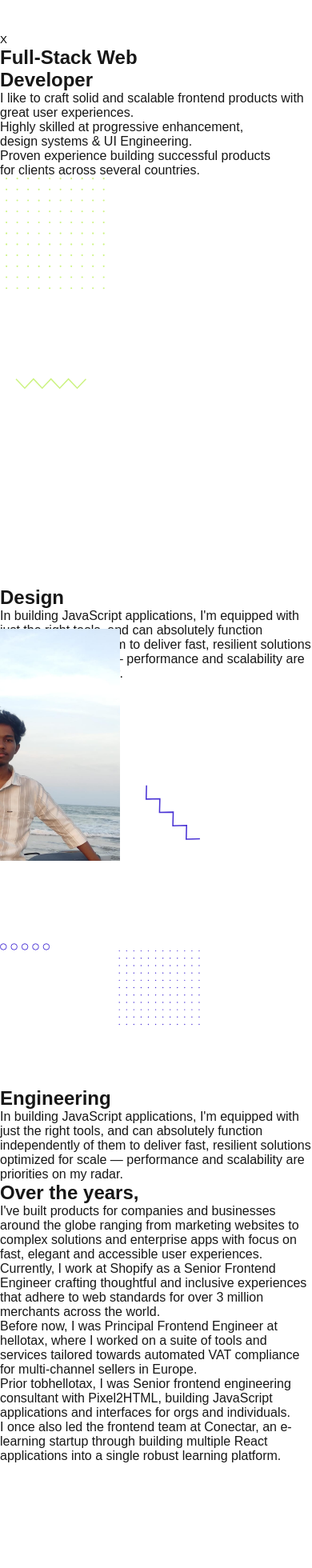
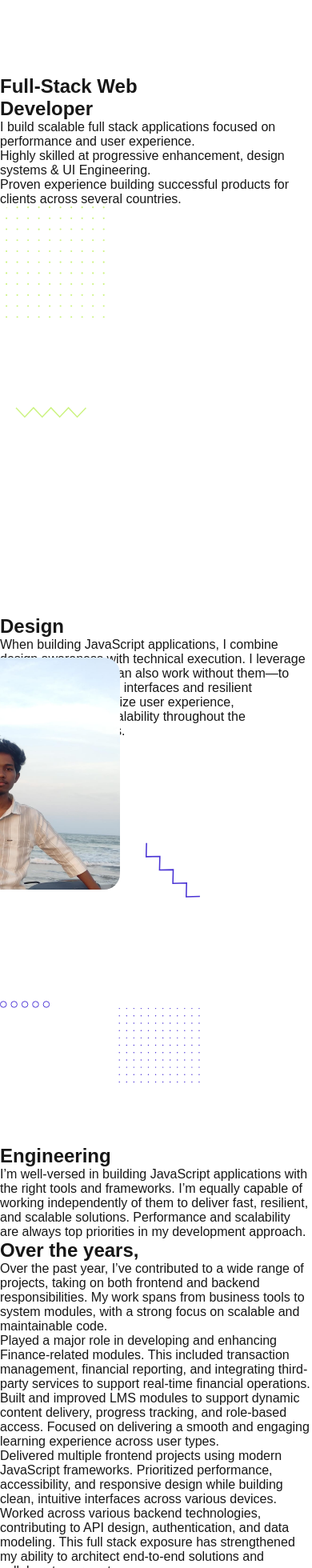
Before and after one commit to shobanbalaji/Dev-Portfolio, a Next.js app: page /home in a window 390 px wide. Shown: the top 1960 px of the page at 80% size. Built offline with nearby package versions, Linux system fonts and the light colour scheme.

Commit message:
Mobile optimize

```diff
--- a/next.config.mjs
+++ b/next.config.mjs
@@ -1,6 +1,9 @@
 /** @type {import('next').NextConfig} */
 const nextConfig = {
-      distDir: 'out',  // Use 'build' instead of '.next'
+  output: 'export',
+  images: {
+    unoptimized: true,
+  },
 };
 
 export default nextConfig;
--- a/package.json
+++ b/package.json
@@ -15,6 +15,7 @@
     "react": "^19.0.0",
     "react-bootstrap": "^2.10.9",
     "react-dom": "^19.0.0",
+    "react-icons": "^5.5.0",
     "swiper": "^11.2.6"
   },
   "devDependencies": {
--- a/src/app/footer/page.js
+++ b/src/app/footer/page.js
@@ -27,7 +27,7 @@ const Footer = () => {
           <Col>
           <Row className="justify-content-end">
             <Col> <span style={{cursor:"pointer"}}>TW </span> </Col>
-            <Col> <span style={{cursor:"pointer"}}>IN </span> </Col>
+            <Col> <span style={{cursor:"pointer"}}>IG </span> </Col>
             <Col> <span style={{cursor:"pointer"}}>LN </span> </Col>
           </Row>
 
--- a/src/app/header/page.js
+++ b/src/app/header/page.js
@@ -2,6 +2,8 @@
 import React, { useState, useEffect, useRef} from "react";
 import { Col, Row } from "react-bootstrap";
 import Link from "next/link";
+import { GiHamburgerMenu } from "react-icons/gi";
+
 
 const Header = ({isBackground=true}) => {
   const [menuOpen, setMenuOpen] = useState(false);
@@ -41,6 +43,7 @@ const Header = ({isBackground=true}) => {
     <>
       <Row>
         <Col md={8}  className="header-logo" style={{ ...( !isBackground && { backgroundColor: "inherit"} )}}>
+        <div className="d-flex justify-content-between align-items-center pe-3">
           <h3
             className="py-5 ps-5 header-logo-text"
             onClick={()=>window.location.reload()}
@@ -56,20 +59,23 @@ const Header = ({isBackground=true}) => {
             {" "}
             Shbnmllx
           </h3>
+
+          <GiHamburgerMenu className="menu-bar-mobile"  ref={menuRef} onClick={handleShowMenu} size={23} color="white"/>
+
+        </div>
+
         </Col>
         <Col md={4} sm={3} className="header-menu text-end" style={{ ...( !isBackground && { background: 'none' } )}}>
           <div className="header-menu-bar py-5" style={{paddingRight:"3rem"}}>
-            <button
-            ref={menuRef}
-              onClick={handleShowMenu}
-              style={{ border: "none", background: "transparent" }}
-            >
-              {" "}
-              X{" "}
-            </button>
+          <GiHamburgerMenu className="menu-bar-web"  ref={menuRef} onClick={handleShowMenu} size={23} color="white" style={{cursor:"pointer"}}/>
+
           </div>
 
-          {menuOpen && (
+
+        </Col>
+
+      </Row>
+                {menuOpen && (
             <>
               <div className="open-menu-bar">
                 <div className="d-grid my-2">
@@ -88,9 +94,6 @@ const Header = ({isBackground=true}) => {
               </div>
             </>
           )}
-        </Col>
-
-      </Row>
     </>
   );
 };
--- a/src/app/home/page.js
+++ b/src/app/home/page.js
@@ -25,20 +25,19 @@ const HomePage = () => {
             </h1>
             <p className="content-p">
               {" "}
-              I like to craft solid and scalable frontend products with great
-              user experiences.
+              I build scalable full stack applications focused on performance and user experience.
             </p>
 
             <Row className="text-white py-3 dev-sub-intro d-flex">
               <Col className="ps-0">
                 <p>
                   Highly skilled at progressive enhancement,
-                  <br /> design systems & UI Engineering.
+                   design systems & UI Engineering.
                 </p>
               </Col>
               <Col>
                 <p>
-                  Proven experience building successful products <br /> for
+                  Proven experience building successful products  for
                   clients across several countries.
                 </p>
               </Col>
@@ -50,7 +49,12 @@ const HomePage = () => {
               width={470}
               alt="backgroundShape"
               className="backgroundShape"
-              style={{objectFit:"cover"}}
+              style={{
+                objectFit: "cover",
+                pointerEvents: "none",
+                borderRadius: "15px",
+              }}
+              onContextMenu={(e) => e.preventDefault()}
             />
           </Col>
           <Col md={4} sm={12} className="px-5 dev-image">
@@ -61,10 +65,12 @@ const HomePage = () => {
               height={290}
               width={290}
               className="developer-profile"
+              onContextMenu={(e) => e.preventDefault()}
               style={{
                 position: "relative",
                 top: "60px",
                 right: "140px",
+                borderRadius: "20px",
               }}
             />
           </Col>
@@ -73,15 +79,20 @@ const HomePage = () => {
 
       <section className="developer-expertise-section container">
         <Row className="developer-expertise-container">
-          <Col md={6} className="developer-expertise-col developer-expertise-col-left">
+          <Col
+            md={6}
+            className="developer-expertise-col developer-expertise-col-left"
+          >
             <Row className="developer-expertise-row">
               <Col className="expertise-content">
                 <h2 className="expertise-title">Design</h2>
                 <p className="expertise-description">
-                  In building JavaScript applications, I'm equipped with just
-                  the right tools, and can absolutely function independently of
-                  them to deliver fast, resilient solutions optimized for scale
-                  — performance and scalability are priorities on my radar.
+                  When building JavaScript applications, I combine design
+                  awareness with technical execution. I leverage the right
+                  tools—but can also work without them—to create clean,
+                  intuitive interfaces and resilient architectures. I prioritize
+                  user experience, performance, and scalability throughout the
+                  development process.
                 </p>
               </Col>
               <Col className="expertise-image">
@@ -90,7 +101,10 @@ const HomePage = () => {
             </Row>
           </Col>
 
-          <Col md={6} className="developer-expertise-col developer-expertise-col-right">
+          <Col
+            md={6}
+            className="developer-expertise-col developer-expertise-col-right"
+          >
             <Row className="developer-expertise-row">
               <Col className="expertise-image">
                 <Image src={shape2} alt="shape" height={250} width={250} />
@@ -98,56 +112,64 @@ const HomePage = () => {
               <Col className="expertise-content">
                 <h2 className="expertise-title">Engineering</h2>
                 <p className="expertise-description">
-                  In building JavaScript applications, I'm equipped with just
-                  the right tools, and can absolutely function independently of
-                  them to deliver fast, resilient solutions optimized for scale
-                  — performance and scalability are priorities on my radar.
+                  I’m well-versed in building JavaScript applications with the
+                  right tools and frameworks. I’m equally capable of working
+                  independently of them to deliver fast, resilient, and scalable
+                  solutions. Performance and scalability are always top
+                  priorities in my development approach.
                 </p>
               </Col>
             </Row>
           </Col>
-
-
         </Row>
       </section>
 
       <section className="project-section">
         <Row className="align-items-center project-section-container">
-
           <Col md={6} className="p-5 project-section-content">
             <h2> Over the years,</h2>
 
             <p>
-                I've built products for companies and businesses around the globe
-                ranging from marketing websites to complex solutions and
-                enterprise apps with focus on fast, elegant and accessible user
-                experiences.
+              Over the past year, I’ve contributed to a wide range of projects,
+              taking on both frontend and backend responsibilities. My work
+              spans from business tools to system modules, with a strong focus
+              on scalable and maintainable code.
             </p>
 
             <p>
-                Currently, I work at Shopify as a Senior Frontend Engineer
-                crafting thoughtful and inclusive experiences that adhere to web
-                standards for over 3 million merchants across the world.
+              Played a major role in developing and enhancing Finance-related
+              modules. This included transaction management, financial
+              reporting, and integrating third-party services to support
+              real-time financial operations.
             </p>
             <p>
-                Before now, I was Principal Frontend Engineer at hellotax, where I
-                worked on a suite of tools and services tailored towards automated
-                VAT compliance for multi-channel sellers in Europe.
+              Built and improved LMS modules to support dynamic content
+              delivery, progress tracking, and role-based access. Focused on
+              delivering a smooth and engaging learning experience across user
+              types.
             </p>
             <p>
-                Prior tobhellotax, I was Senior frontend engineering consultant
-                with Pixel2HTML, building JavaScript applications and interfaces
-                for orgs and individuals.
+              Delivered multiple frontend projects using modern JavaScript
+              frameworks. Prioritized performance, accessibility, and responsive
+              design while building clean, intuitive interfaces across various
+              devices.
             </p>
             <p>
-                I once also led the frontend team at Conectar, an e-learning
-                startup through building multiple React applications into a single
-                robust learning platform.
+              Worked across various backend technologies, contributing to API
+              design, authentication, and data modeling. This full stack
+              exposure has strengthened my ability to architect end-to-end
+              solutions and collaborate across teams.
             </p>
           </Col>
 
           <Col md={6} className="p-5 project-section-background">
-              <Image alt="im" src={backgroundShape1} className="project-background-image"  height={700} width={600}/>
+            <Image
+              alt="im"
+              src={backgroundShape1}
+              className="project-background-image"
+              height={700}
+              width={600}
+            />
           </Col>
         </Row>
       </section>
@@ -196,7 +218,6 @@ const HomePage = () => {
           </Col>
         </Row>
       </section>
-
     </>
   );
 };
--- a/src/app/stylesheet/header.css
+++ b/src/app/stylesheet/header.css
@@ -21,9 +21,15 @@
     width: 30%;
     background: rgba(0, 0, 0, 0.433);
     border-radius: 5px;
+    right: 50px;
+    top: 85px;
 }
 
 .open-menu-bar li {
     list-style: none;
     color: aliceblue
 }
+
+.menu-bar-mobile{
+    display: none;
+}
--- a/src/app/stylesheet/homeStyle.css
+++ b/src/app/stylesheet/homeStyle.css
@@ -200,7 +200,7 @@
   }
 
   .dev-sub-intro p{
-    font-size: 11px !important;
+    font-size: 11.5px !important;
     font-weight: 400 !important;
   }
 
@@ -321,4 +321,19 @@
   .project-container{
     margin: 10px 20px !important;
   }
+  .menu-bar-mobile{
+    display: block !important;
+  }
+
+  .open-menu-bar {
+    z-index: 1;
+    background: #0000006e;
+    border-radius: 5px;
+    width: 90%;
+    padding: 20px 30px;
+    position: absolute;
+    top: 109px;
+    right: 25px;
+  }
+
 }
```
Also changed, not shown: firebase.json, 1 other file (tests, documents, lock files or other folders). Lines whose indentation alone changed are shown as unchanged.
